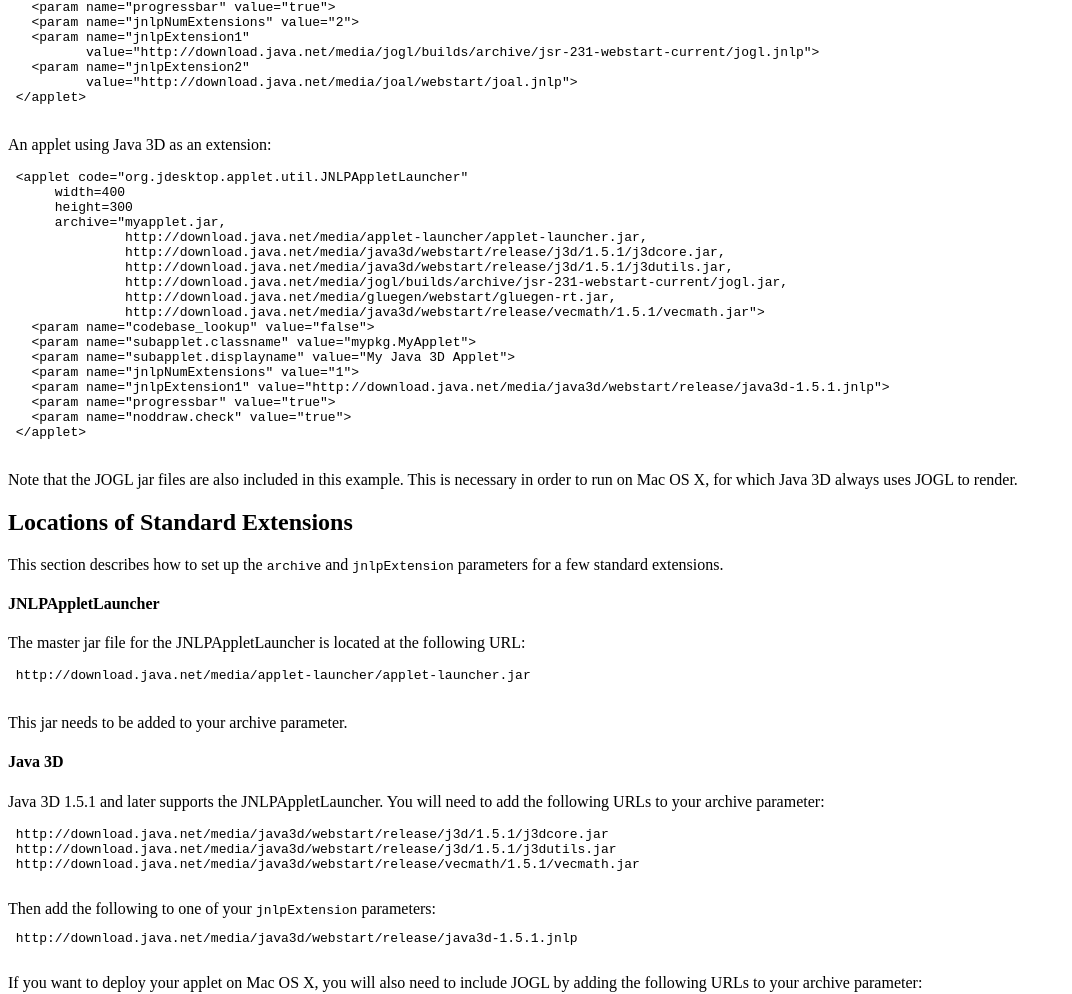
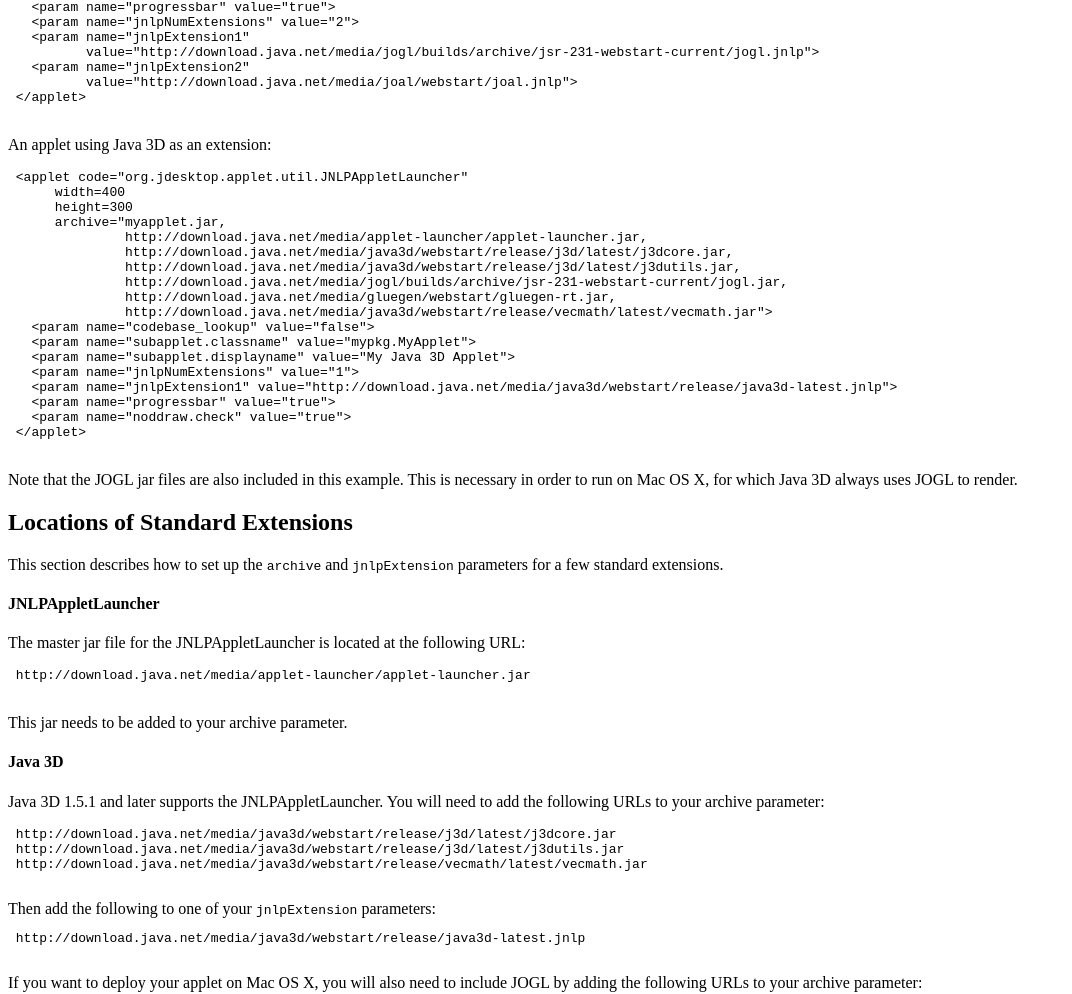
Before and after one commit to sgothel/applet-launcher, a plain HTML site: page www/index.html in a window 1280 px wide. Shown: the part 2539-3533 px from the top of the page, without its empty margins (0-1072 px from the left). Drawn offline with Linux system fonts and the light colour scheme.

Commit message:
Updated Java 3D docs to point to the "latest" version rather than hard-coding 1.5.1

```diff
--- a/www/index.html
+++ b/www/index.html
@@ -350,16 +350,16 @@
       height=300
       archive="myapplet.jar,
                http://download.java.net/media/applet-launcher/applet-launcher.jar,
-               http://download.java.net/media/java3d/webstart/release/j3d/1.5.1/j3dcore.jar,
-               http://download.java.net/media/java3d/webstart/release/j3d/1.5.1/j3dutils.jar,
+               http://download.java.net/media/java3d/webstart/release/j3d/latest/j3dcore.jar,
+               http://download.java.net/media/java3d/webstart/release/j3d/latest/j3dutils.jar,
                http://download.java.net/media/jogl/builds/archive/jsr-231-webstart-current/jogl.jar,
                http://download.java.net/media/gluegen/webstart/gluegen-rt.jar,
-               http://download.java.net/media/java3d/webstart/release/vecmath/1.5.1/vecmath.jar"&gt;
+               http://download.java.net/media/java3d/webstart/release/vecmath/latest/vecmath.jar"&gt;
    &lt;param name="codebase_lookup" value="false"&gt;
    &lt;param name="subapplet.classname" value="mypkg.MyApplet"&gt;
    &lt;param name="subapplet.displayname" value="My Java 3D Applet"&gt;
    &lt;param name="jnlpNumExtensions" value="1"&gt;
-   &lt;param name="jnlpExtension1" value="http://download.java.net/media/java3d/webstart/release/java3d-1.5.1.jnlp"&gt;
+   &lt;param name="jnlpExtension1" value="http://download.java.net/media/java3d/webstart/release/java3d-latest.jnlp"&gt;
    &lt;param name="progressbar" value="true"&gt;
    &lt;param name="noddraw.check" value="true"&gt;
  &lt;/applet&gt;
@@ -400,15 +400,15 @@
  archive parameter:
 
  <pre>
- http://download.java.net/media/java3d/webstart/release/j3d/1.5.1/j3dcore.jar
- http://download.java.net/media/java3d/webstart/release/j3d/1.5.1/j3dutils.jar
- http://download.java.net/media/java3d/webstart/release/vecmath/1.5.1/vecmath.jar
+ http://download.java.net/media/java3d/webstart/release/j3d/latest/j3dcore.jar
+ http://download.java.net/media/java3d/webstart/release/j3d/latest/j3dutils.jar
+ http://download.java.net/media/java3d/webstart/release/vecmath/latest/vecmath.jar
  </pre>
 
  Then add the following to one of your <code>jnlpExtension</code> parameters:
 
  <pre>
- http://download.java.net/media/java3d/webstart/release/java3d-1.5.1.jnlp
+ http://download.java.net/media/java3d/webstart/release/java3d-latest.jnlp
  </pre>
 
  If you want to deploy your applet on Mac OS X, you will also need to
```
Also changed, not shown: 1 other file.
